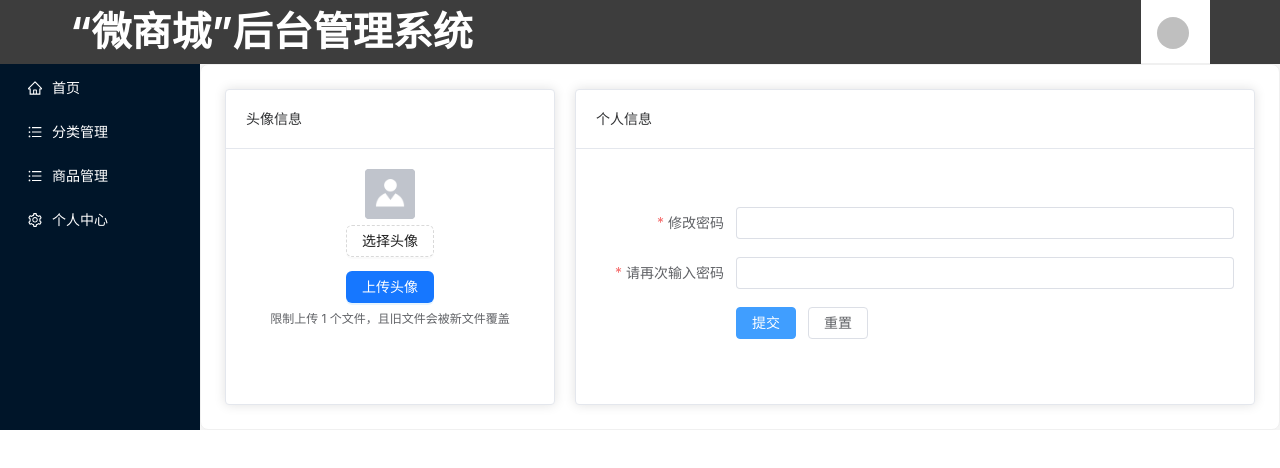
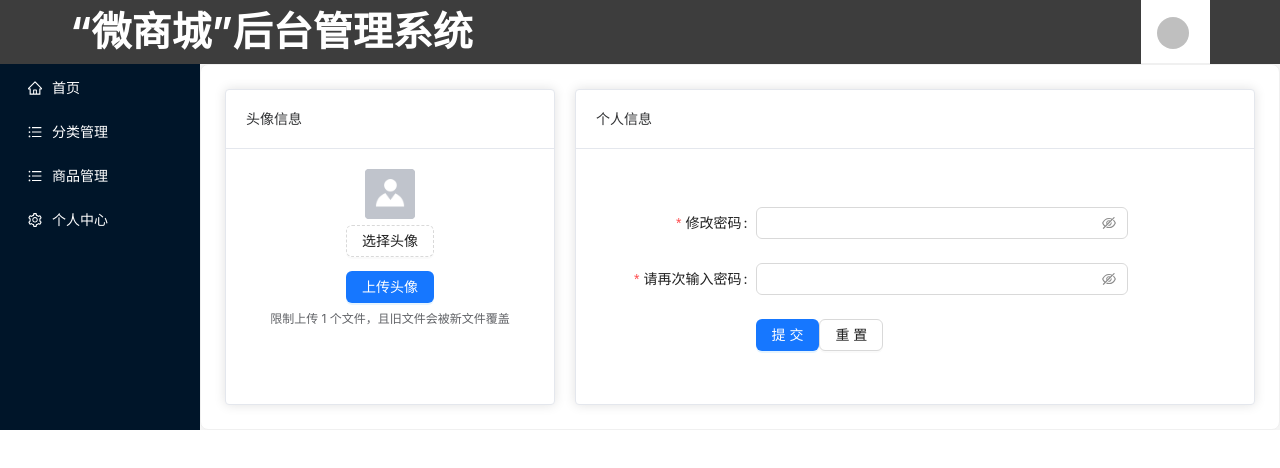
Before and after one commit to MT-Y-TM/VuePracticalHomework, a Vue app in the folder ReiMi/Reimi/: page /index/setting in a window 1280 px wide. Shown: the top 468 px of the page. Built offline with nearby package versions, Linux system fonts and the light colour scheme; no server answers.

Commit message:
大成功哒！（虽然不是我想出来怎么写的，而且甚至还是生气的，但是已经解决问题了，还是好的） (╬▔皿▔)凸

```diff
--- a/ReiMi/Reimi/src/pages/subpages/Setting.vue
+++ b/ReiMi/Reimi/src/pages/subpages/Setting.vue
@@ -40,18 +40,18 @@
           <div class="card-header">个人信息</div>
         </template>
         <div class="change-password-box">
-          <el-form ref="ruleFormRef" status-icon :model="form" :rules="rules" label-width="140px">
-            <el-form-item prop="password" label="修改密码">
-              <el-input type="password" v-model="form.password" />
-            </el-form-item>
-            <el-form-item prop="password2" label="请再次输入密码">
-              <el-input type="password" v-model="form.password2" />
-            </el-form-item>
-            <el-form-item>
-              <el-button type="primary" @click="submitForm(ruleFormRef)">提交</el-button>
-              <el-button @click="resetForm">重置</el-button>
-            </el-form-item>
-          </el-form>
+          <a-form ref="ruleFormRef" :model="form" :rules="rules" :label-col="{ span: 6 }" :wrapper-col="{ span: 14 }">
+            <a-form-item label="修改密码" name="password">
+              <a-input-password v-model:value="form.password" />
+            </a-form-item>
+            <a-form-item label="请再次输入密码" name="password2">
+              <a-input-password v-model:value="form.password2" />
+            </a-form-item>
+            <a-form-item :wrapper-col="{ offset: 6, span: 14 }">
+              <a-button type="primary" @click="submitForm">提交</a-button>
+              <a-button @click="resetForm">重置</a-button>
+            </a-form-item>
+          </a-form>
         </div>
       </el-card>
     </el-col>
@@ -83,9 +83,9 @@ const avatarURL = ref(admin.avatar || defaultAvatarURL);
 const ruleFormRef = ref();
 const uploadRef = ref();
 
-const submitForm = formEl => {
-  formEl.validate(async valid => {
-    if (valid) {
+const submitForm = async () => {
+  try {
+    await ruleFormRef.value.validate();
     await changeAdminPassword({ password: form.password });
     resetForm();
     removeToken();
@@ -95,13 +95,12 @@ const submitForm = formEl => {
       message: '修改密码后，请重新登录',
       type: 'warning'
     });
-    } else {
+  } catch (error) {
     notification({
       message: '表单填写有误',
       type: 'error'
     });
   }
-  });
 };
 
 const resetForm = () => {
@@ -137,15 +136,13 @@ const uploadSuccess = async response => {
   uploadRef.value.clearFiles();
 };
 
-const validatePass = (rule, value, callback) => {
+const validatePass = async (rule, value) => {
   if (value !== form.password) {
-    callback(new Error('两次输入密码不一致！'));
-  } else {
-    callback();
+    throw new Error('两次输入密码不一致！');
   }
 };
 
-const rules = reactive({
+const rules = {
   password: [
     { required: true, message: '请输入密码', trigger: 'blur' },
     { min: 6, max: 24, message: '密码长度为 6~24 个字符', trigger: 'blur' }
@@ -154,7 +151,7 @@ const rules = reactive({
     { required: true, message: '请输入密码', trigger: 'blur' },
     { validator: validatePass, trigger: 'blur' }
   ]
-});
+};
 </script>
 
 <style lang="scss" scoped>
```
Lines whose indentation alone changed are shown as unchanged.
